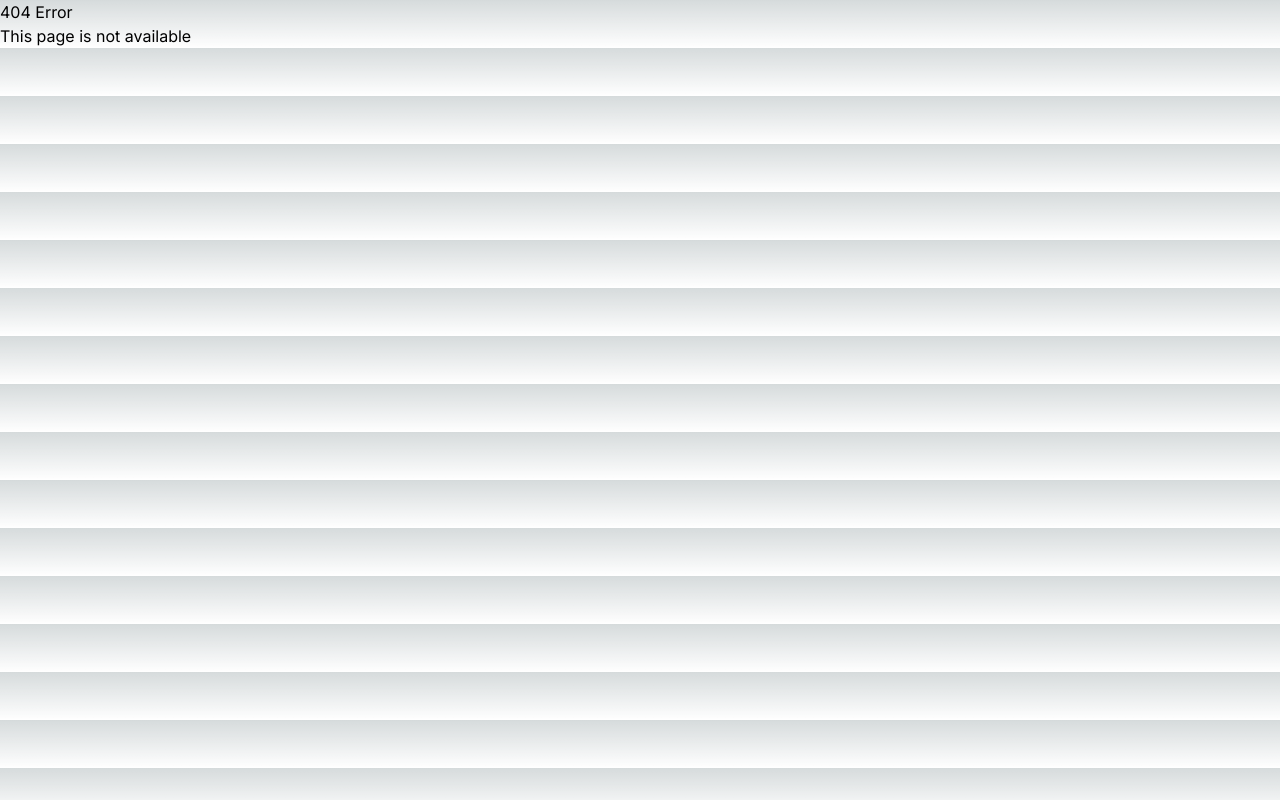
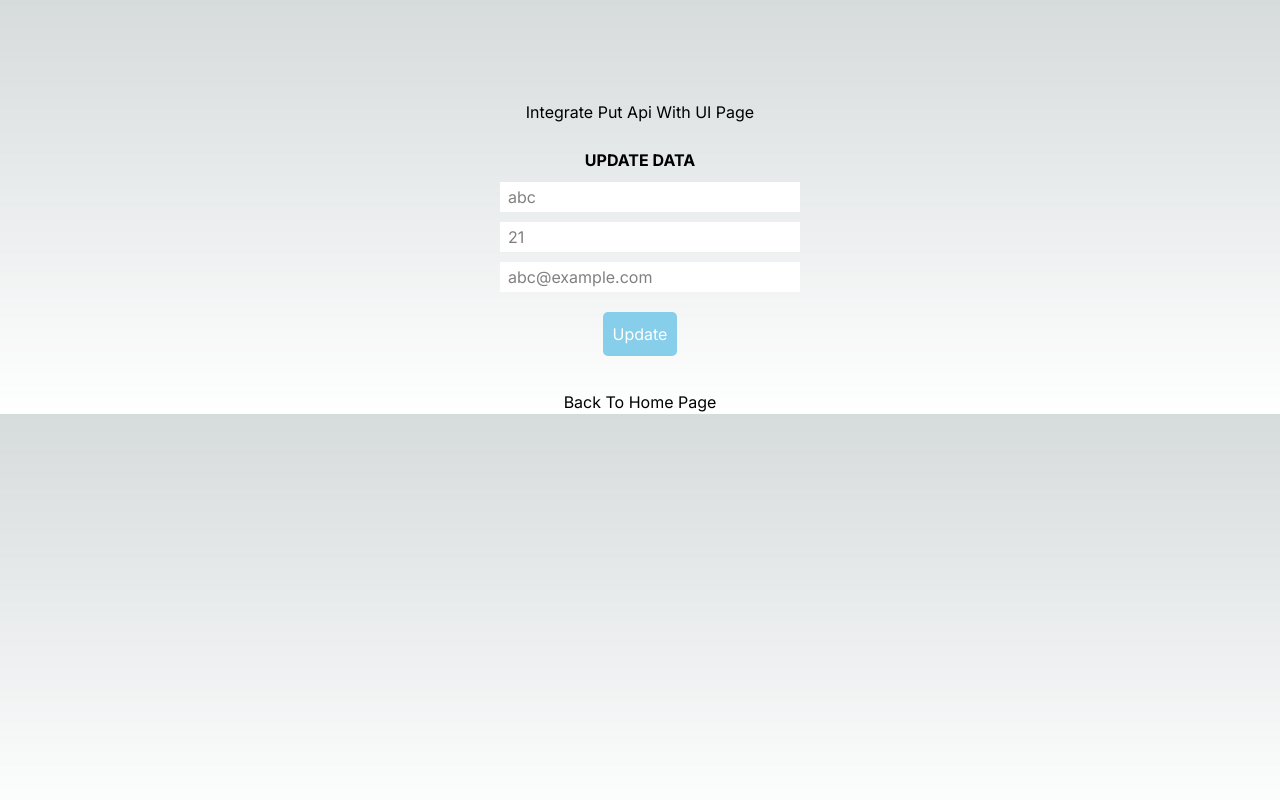
Before and after one commit to amitroy497/full-next-study, a Next.js app: page /callNextApi/1/integratePutApiWithUI in a window 1280 px wide. Before the commit this address had no page. Built offline with nearby package versions, Linux system fonts and the light colour scheme.

Commit message:
32. Integrate Put Api With Static Data UI

```diff
--- /dev/null
+++ b/src/app/callNextApi/[id]/integratePutApiWithUI/custom.module.css
@@ -0,0 +1,26 @@
+.inputField {
+	display: block;
+	margin: 10px;
+	height: 30px;
+	width: 300px;
+	padding: 8px;
+	color: grey;
+}
+.btn {
+	background-color: skyblue;
+	color: #fff;
+	border: 0;
+	width: 300;
+	margin: 10px;
+	padding: 10px;
+	border-radius: 5px;
+	cursor: pointer;
+}
+.addDiv {
+	margin: 100px auto 0 auto;
+	text-align: center;
+	width: 300px;
+}
+.h1Class {
+	font-weight: bold;
+}
--- /dev/null
+++ b/src/app/callNextApi/[id]/integratePutApiWithUI/page.tsx
@@ -0,0 +1,79 @@
+'use client';
+import { FC, useEffect, useState } from 'react';
+import Link from 'next/link';
+import custom from './custom.module.css';
+import { fetchUserListWithId } from '../../fetchUserList';
+
+interface IntegratePutApiWithUIPageProps {
+	params: {
+		id: number;
+	};
+}
+const IntegratePutApiWithUIPage: FC<IntegratePutApiWithUIPageProps> = ({
+	params,
+}) => {
+	const [name, setName] = useState<string>('');
+	const [age, setAge] = useState<number>();
+	const [email, setEmail] = useState<string>('');
+
+	useEffect(() => {
+		(async function () {
+			const data = await fetchUserListWithId(params.id);
+			setName(data.result[0].name);
+			setAge(data.result[0].age);
+			setEmail(data.result[0].email);
+		})();
+	}, [params.id]);
+
+	const updateData = async () => {
+		const data = await fetch(
+			`http://localhost:3000/api/apiRoutesWithStaticData/${params.id}`,
+			{
+				method: 'PUT',
+				body: JSON.stringify({
+					name: name,
+					age: age,
+					email: email,
+				}),
+			}
+		);
+		const response = await data.json();
+		if (response.success) {
+			return alert('Data Updated');
+		}
+		return alert('Error, please try again');
+	};
+	return (
+		<div className={custom.addDiv}>
+			<h1>Integrate Put Api With UI Page</h1>
+			<br />
+			<h2 className={custom.h1Class}>UPDATE DATA</h2>
+			<input
+				className={custom.inputField}
+				value={name}
+				placeholder='Enter Name'
+				onChange={(e) => setName(e.target.value)}
+			/>
+			<input
+				className={custom.inputField}
+				value={age}
+				placeholder='Enter Age'
+				onChange={(e) => setAge(Number(e.target.value))}
+			/>
+			<input
+				className={custom.inputField}
+				value={email}
+				placeholder='Enter Email'
+				onChange={(e) => setEmail(e.target.value)}
+			/>
+			<button className={custom.btn} onClick={updateData}>
+				Update
+			</button>
+			<br />
+			<br />
+			<Link href='/'>Back To Home Page</Link>
+		</div>
+	);
+};
+
+export default IntegratePutApiWithUIPage;
--- a/src/app/callNextApi/page.tsx
+++ b/src/app/callNextApi/page.tsx
@@ -10,6 +10,9 @@ const CallNextApiPage = async () => {
 				{data.map((item: any) => (
 					<li key={item.id}>
 						<Link href={`callNextApi/${item.id}`}>{item.name}</Link>
+						<Link href={`callNextApi/${item.id}/integratePutApiWithUI`}>
+							Edit
+						</Link>
 					</li>
 				))}
 			</ul>
```
